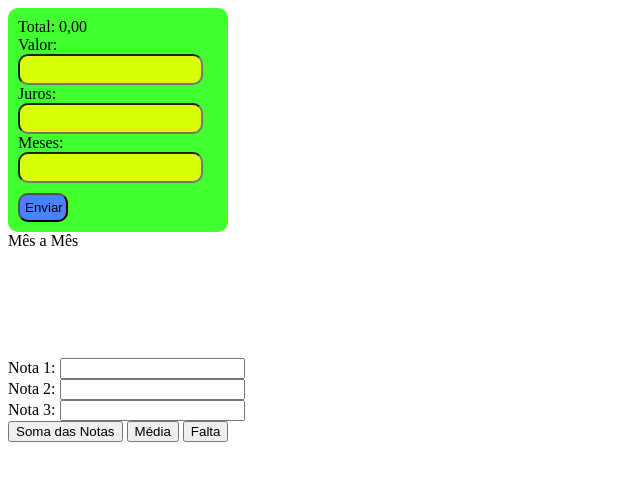
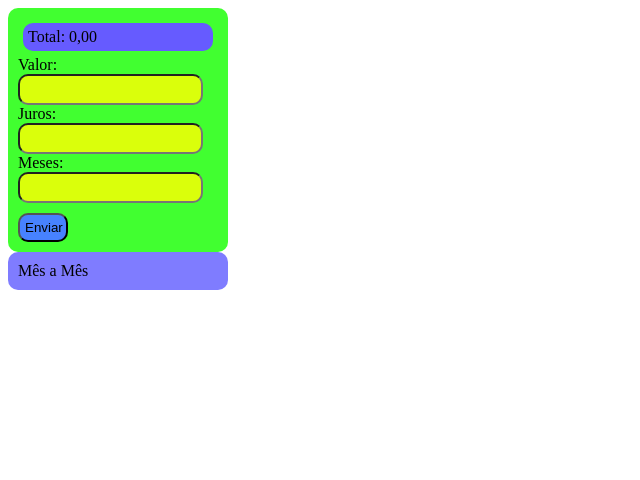
Before and after one commit to maripms/primeiroh_3t, a plain HTML site: page index.html in a window 1280 px wide. Shown: the whole page, without its empty margins (0-640 px from the left). Drawn offline with Linux system fonts and the light colour scheme.

Commit message:
Update index.html

```diff
--- a/index.html
+++ b/index.html
@@ -9,25 +9,20 @@
     <link rel="stylesheet" href="geral.css">
 </head>
 <body>
-<div class="calculadora">
+   <div class="calculadora">
+<div class="spResul">
     <span id="resultado">Total: 0,00</span><br>
-    Valor: <input id="valor" type="text"><br>
-   Juros: <input id="juros" type="text"><br>
-   Meses: <input id="mes" type="text"><br>
-   <button id="btnCalc" onclick="total()">Enviar</button>
+</div>
+    Valor: <input id="val" type="text"><br>
+    Juros: <input id="ju" type="text"><br>
+    Meses: <input id="mes" type="text"><br>
+    <button id="btnCalc" onclick="total()">Enviar</button>
 </div>
 
-<div>
+<div class="listaMensal">
     <span id="meses">Mês a Mês</span>
 </div>
 
-   <br><br><br><br><br>
-   <span id="resultado"></span><br>
-   Nota 1: <input id="n1" type="text"><br>
-   Nota 2: <input id="n2" type="text"><br>
-   Nota 3: <input id="n3" type="text"><br>
-   <button onclick="soma()">Soma das Notas</button>
-   <button onclick="media()">Média</button>
-   <button onclick="falta()">Falta</button>
+
 </body>
 </html>
```
